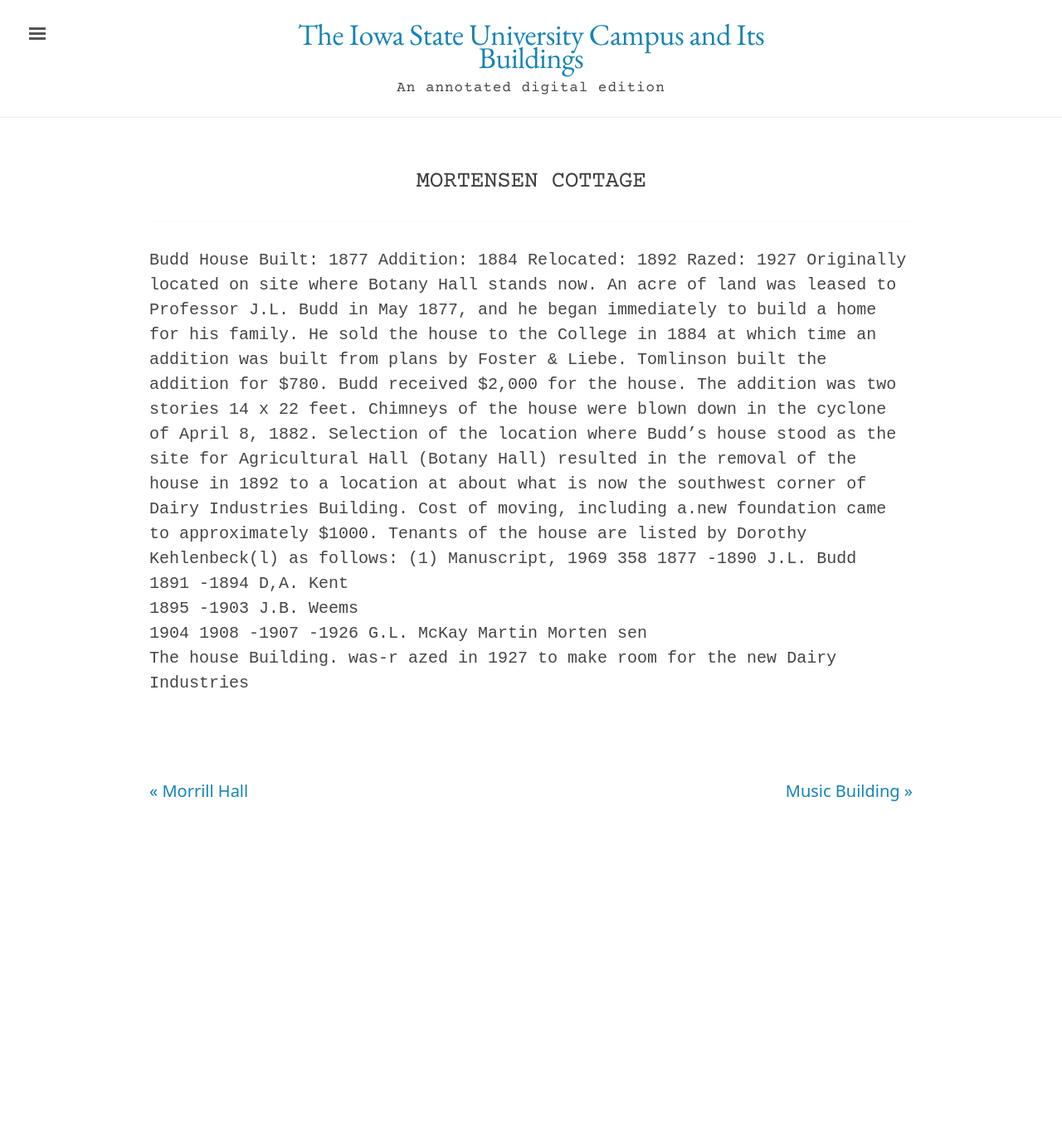
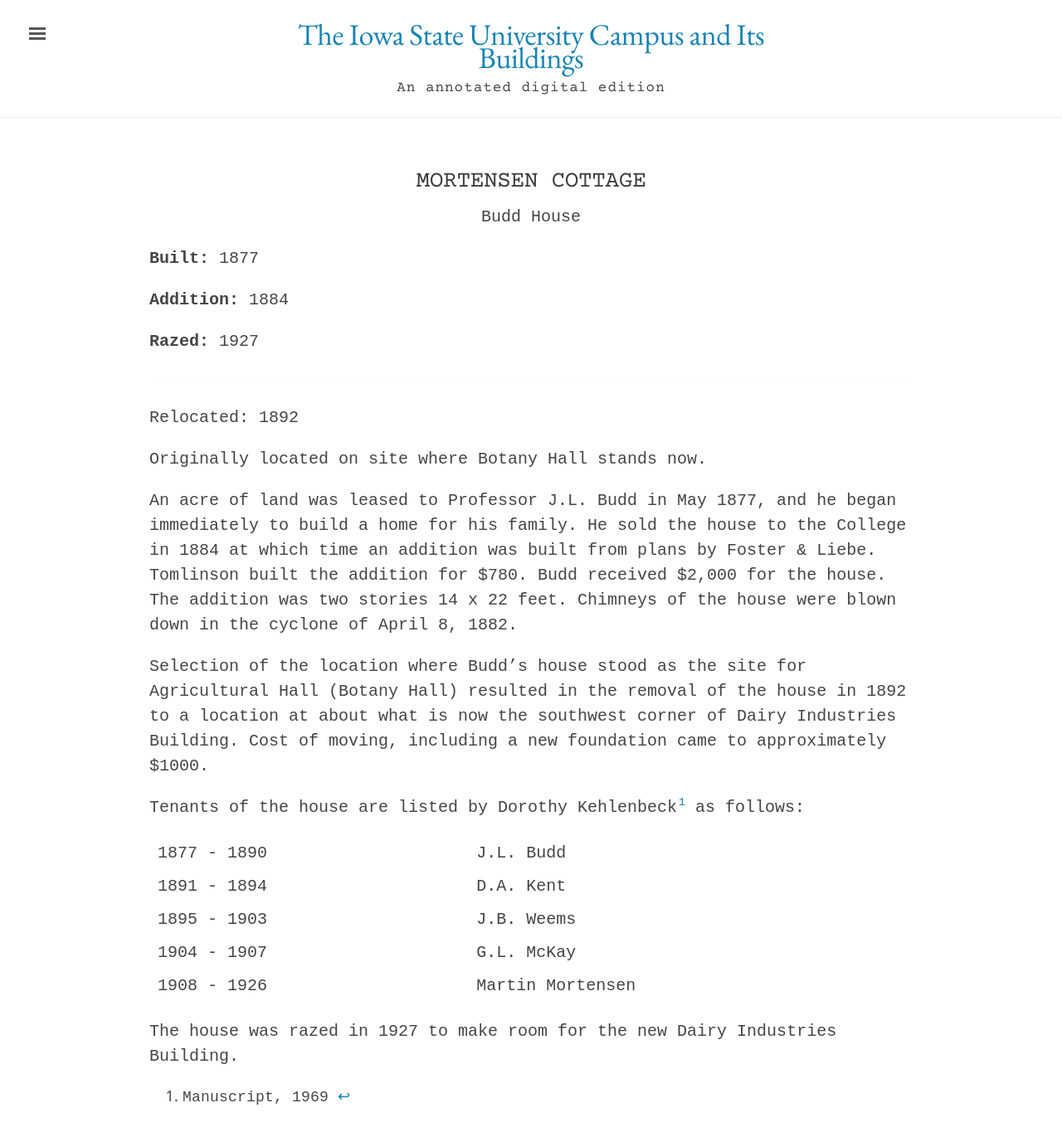
Before and after one commit to emanderson811/day-edition, a Jekyll site: the page built from _texts/buildings/147day-mortensen-cottage.md, in a window 1280 px wide and 1400 px high. Shown: the top 1371 px of the window at 83% size. Built offline with Jekyll 4.4.1, drawn with Linux system fonts in a browser that asks for light colours.

Commit message:
Update 147day-mortensen-cottage.md

```diff
--- a/_texts/buildings/147day-mortensen-cottage.md
+++ b/_texts/buildings/147day-mortensen-cottage.md
@@ -14,16 +14,23 @@
 ---
 ---
 
-Budd House
-Built: 1877 Addition: 1884 Relocated: 1892 Razed: 1927
+Relocated: 1892
+
 Originally located on site where Botany Hall stands now.
+
 An acre of land was leased to Professor J.L. Budd in May 1877, and he began immediately to build a home for his family. He sold the house to the College in 1884 at which time an addition was built from plans by Foster & Liebe. Tomlinson built the addition for $780. Budd received $2,000 for the house. The addition was two stories 14 x 22 feet. Chimneys of the house were blown down in the cyclone of April 8, 1882.
-Selection of the location where Budd's house stood as the site for Agricultural Hall (Botany Hall) resulted in the removal of the house in 1892 to a location at about what is now the southwest corner of Dairy Industries Building. Cost of moving, including a.new foundation came to approximately $1000.
-Tenants of the house are listed by Dorothy Kehlenbeck(l) as follows:
-(1) Manuscript, 1969
-358
-1877  -1890  J.L.  Budd
-1891  -1894  D,A.  Kent
-1895  -1903  J.B.  Weems
-1904 1908  -1907 -1926  G.L. McKay Martin Morten sen
-The house Building.  was-r azed  in 1927  to make  room  for  the  new  Dairy Industries
+
+Selection of the location where Budd's house stood as the site for Agricultural Hall (Botany Hall) resulted in the removal of the house in 1892 to a location at about what is now the southwest corner of Dairy Industries Building. Cost of moving, including a new foundation came to approximately $1000.
+
+Tenants of the house are listed by Dorothy Kehlenbeck[^fn1] as follows:
+
+[^fn1]: Manuscript, 1969
+
+|--|--|
+|1877 - 1890 | J.L. Budd |
+|1891 - 1894 | D.A. Kent |
+|1895 - 1903 | J.B. Weems |
+|1904 - 1907 | G.L. McKay |
+|1908 - 1926 | Martin Mortensen |
+
+The house was razed in 1927 to make room for the new Dairy Industries Building.
```
Also changed, not shown: other parts of _texts/buildings/147day-mortensen-cottage.md (+4 -4 lines).
